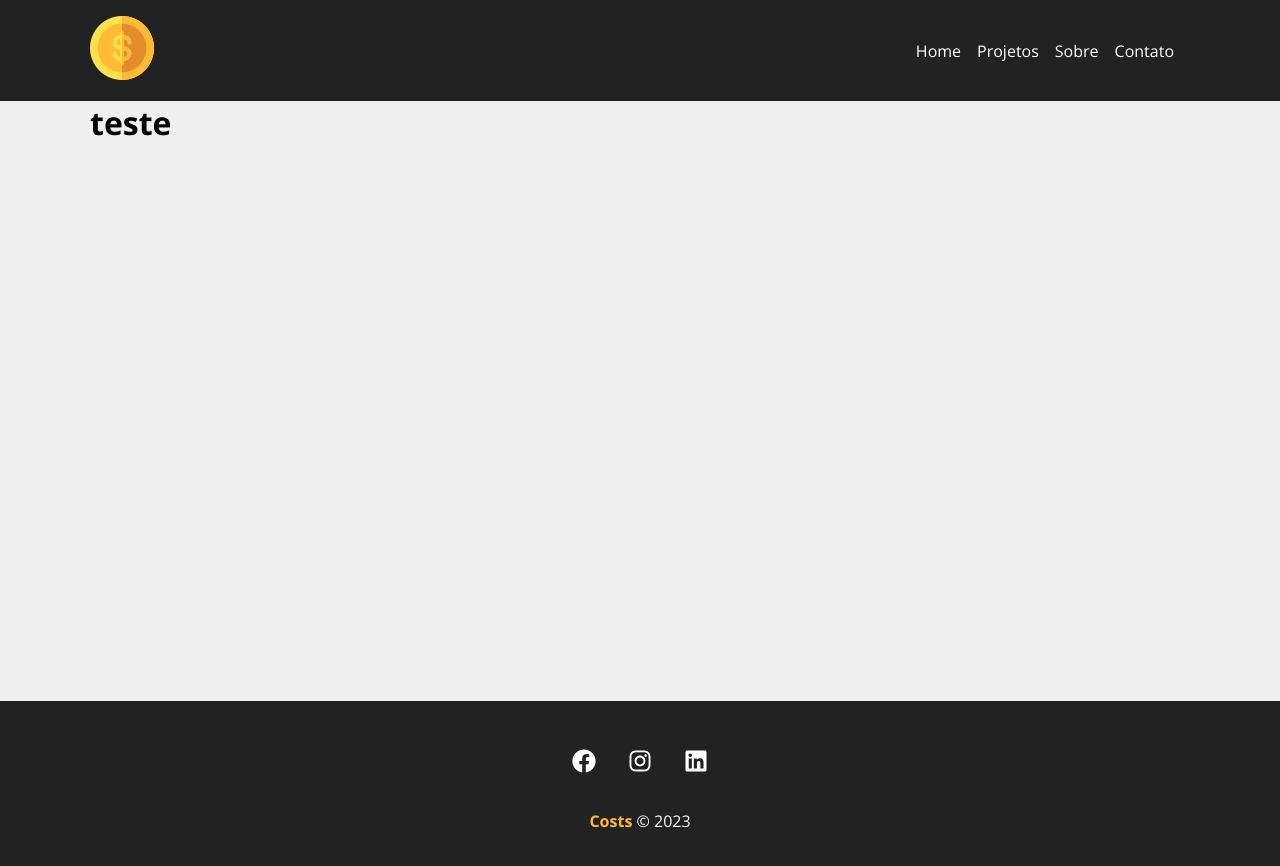
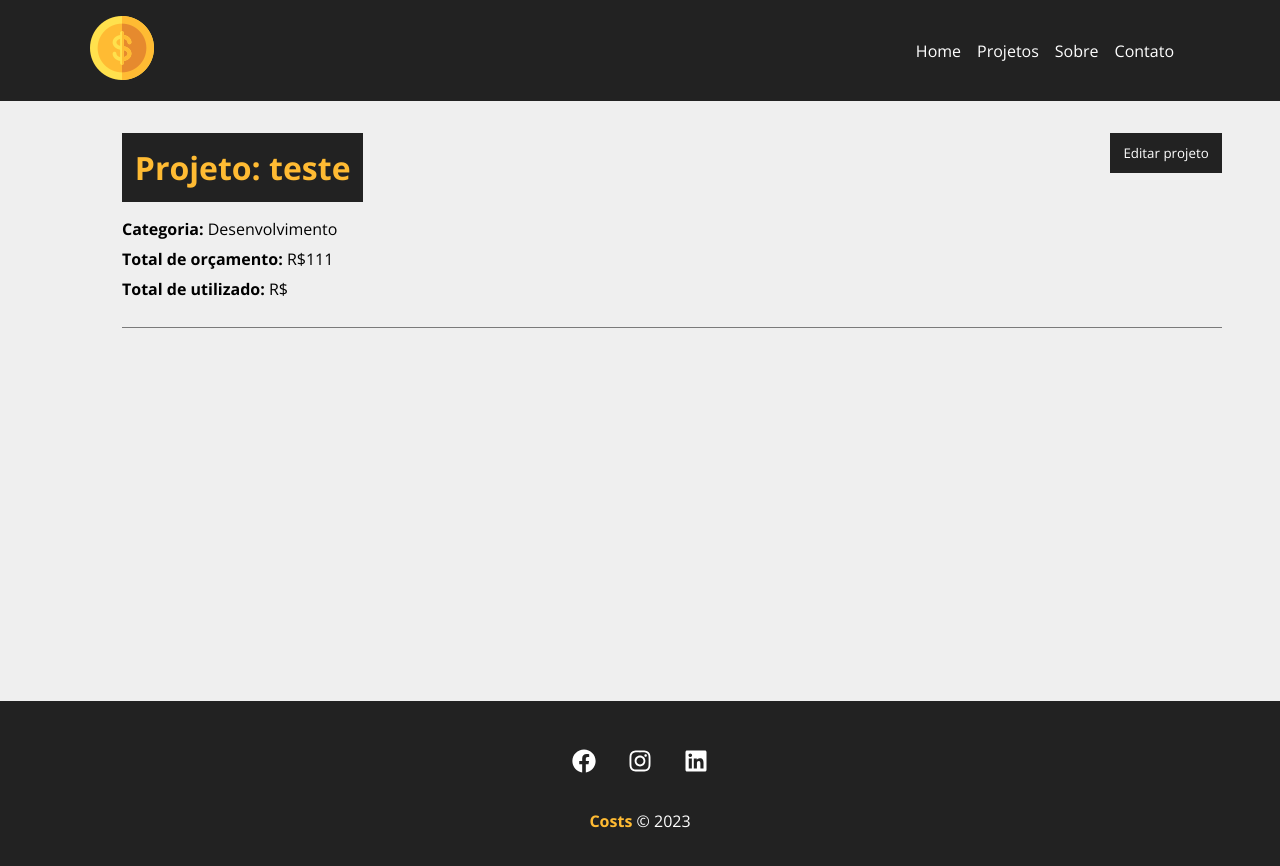
Before and after one commit to giovanep4mg/Projeto_Costs, a React (Create React App) app: page /project/20 in a window 1280 px wide. Shown: the top 866 px of the page. Built offline with nearby package versions, Linux system fonts and the light colour scheme; data requests are answered from the project's data file.

Commit message:
aula31 exibindo detalhes do projeto

```diff
--- a/db.json
+++ b/db.json
@@ -21,6 +21,17 @@
       "post": 0,
       "services": [],
       "id": 21
+    },
+    {
+      "name": "projeto1",
+      "budget": "109",
+      "category": {
+        "id": "4",
+        "name": "Planejamento"
+      },
+      "post": 0,
+      "services": [],
+      "id": 22
     }
   ],
   "categories": [
--- a/src/Components/pages/Project/Project.js
+++ b/src/Components/pages/Project/Project.js
@@ -4,14 +4,18 @@
 
 import { useState, useEffect } from 'react';
 
+import Loading from '../../Layout/Loading/Loading';
+import Container from '../../Layout/Container/Container';
+
 function Project(){
 
     const {id} = useParams()
-
     const [project, setProject] = useState([])
+    const [showProjectForm, setShowProjectForm] = useState(false)
 
     useEffect(() => {
 
+        setTimeout(() => {
             fetch(`http://localhost:5000/projects/${id}`, {
                 method: "GET",
                 headers: {
@@ -23,12 +27,49 @@
                 setProject(data)
             })
             .catch(err => console.log(err))
+        }, 300)
 
     }, [id])
 
+    function toggleProjectForm(){
+        setShowProjectForm(!showProjectForm)
+    }
+
     return(
         <>
-            <h1>{project.name}</h1>
+            {project.name ?(
+                <div className={styles.project_details}>
+                    <Container customClass="column">
+                        <div className={styles.details_container}>
+                            <h1>Projeto: {project.name}</h1>
+                            <button onClick={toggleProjectForm} className={styles.btn}>
+                                {!showProjectForm ? 'Editar projeto' : 'Fechar projeto'}
+                            </button>
+                            {!showProjectForm ? (
+                                <div className={styles.project_info}>
+                                    <p>
+                                        <span>Categoria:</span> {project.category.name}
+                                    </p>
+                                    <p>
+                                        <span>Total de orçamento:</span> R${project.budget}
+                                    </p>
+                                    <p>
+                                        <span>Total de utilizado:</span> R${project.cost}
+                                    </p>
+                                </div>
+                            ) : (
+                                <div className={styles.project_info}>
+                                    <p>
+                                        Formulário
+                                    </p>
+
+                                </div>
+                            )}
+                        </div>
+                    </Container>
+                </div>
+            )
+            : <Loading/>}
         </>
     )
 }
--- a/src/Components/pages/Project/Project.module.css
+++ b/src/Components/pages/Project/Project.module.css
@@ -0,0 +1,48 @@
+.project_details{
+    padding: 2em;
+}
+
+.project_details h1,
+.project_details h2,
+.project_details p {
+    margin-bottom: 0.5em;
+}
+
+.project_details h1{
+    background-color: #222;
+    color: #ffbb33;
+    padding: 0.4em;
+}
+
+.project_details span {
+    font-weight: bold;
+}
+
+.details_container,
+.service_form_container {
+    border-bottom: 1px solid #7a7a7a;
+    margin-bottom: 2.1em;
+    padding-bottom: 1.2em;
+    display: flex;
+    justify-content: space-between;
+    flex-wrap: wrap;
+}
+
+.btn{
+    background-color: #222;
+    color: #fff;
+    padding: 0.5em 1em;
+    text-decoration: none;
+    transition: 0.5s;
+    cursor: pointer;
+    max-height: 40px;
+    border: none;
+}
+
+.btn:hover{
+    color: #ffbb33;
+}
+
+.project_info{
+    width: 100%;
+}
```
Lines whose indentation alone changed are shown as unchanged.
